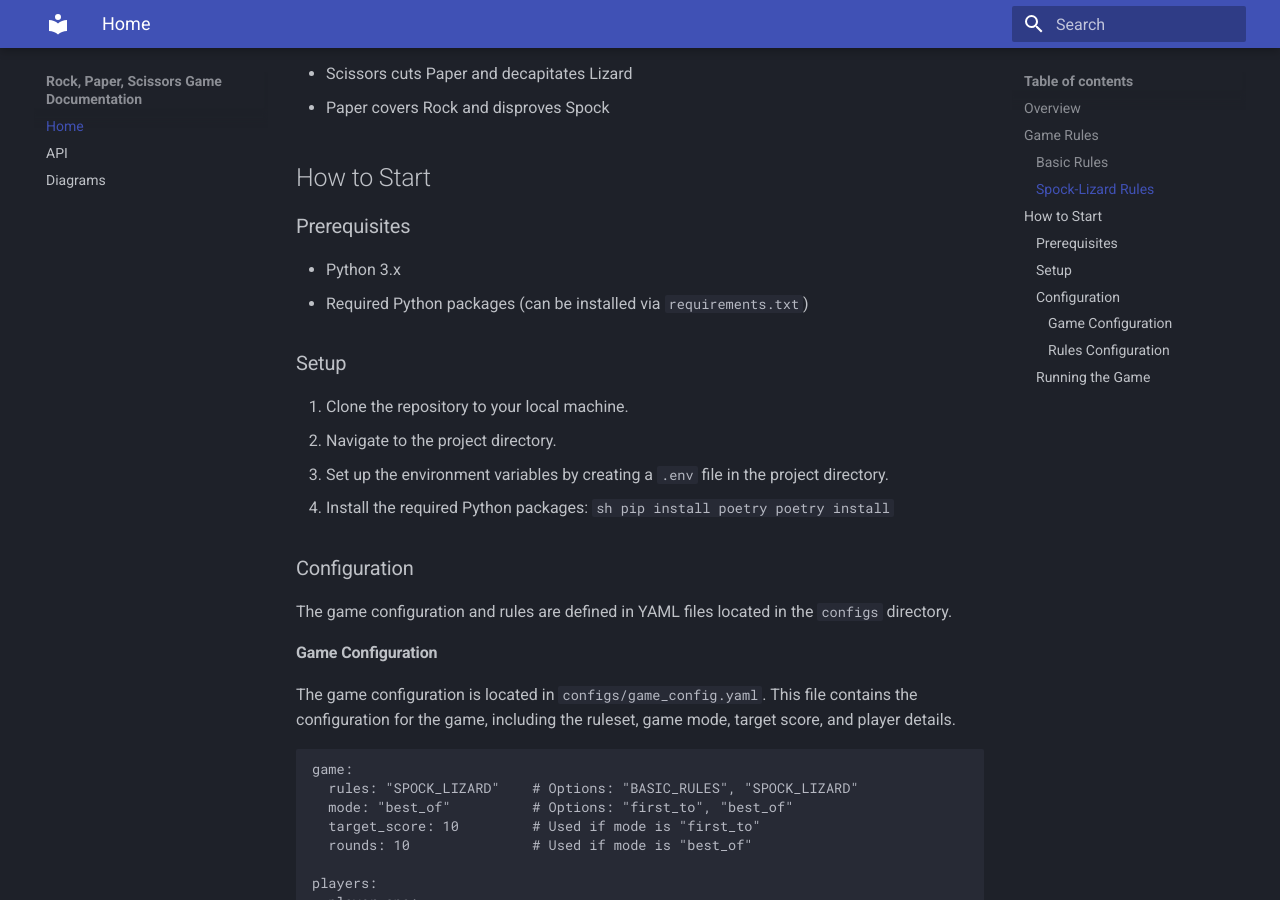
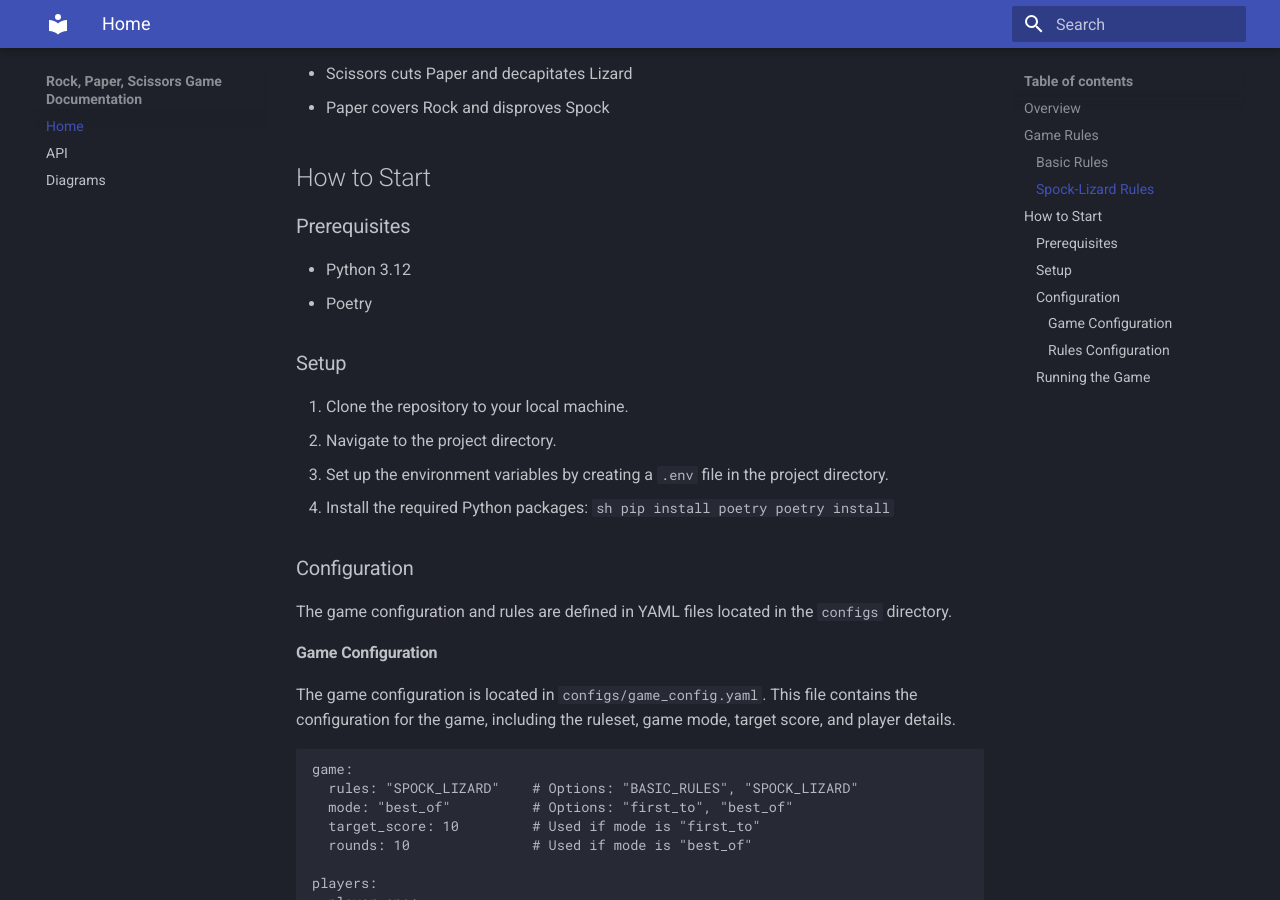
Before and after one commit to massimilianobotticelli/rock-paper-scissor, an MkDocs documentation site: the page built from docs/index.md, in a window 1280 px wide and 900 px high, scrolled down 655 px. Built offline with MkDocs 1.6.1 and Material for MkDocs 9.7.7, drawn with Linux system fonts in a browser that asks for light colours.

Commit message:
Update Readme and GitHub Pages index

```diff
--- a/docs/index.md
+++ b/docs/index.md
@@ -24,8 +24,8 @@ This project implements a Rock, Paper, Scissors game with extended rules. The ga
 
 ### Prerequisites
 
-- Python 3.x
-- Required Python packages (can be installed via `requirements.txt`)
+- Python 3.12
+- Poetry
 
 ### Setup
 
```
Also changed, not shown: README.md (+1 -1 lines).
